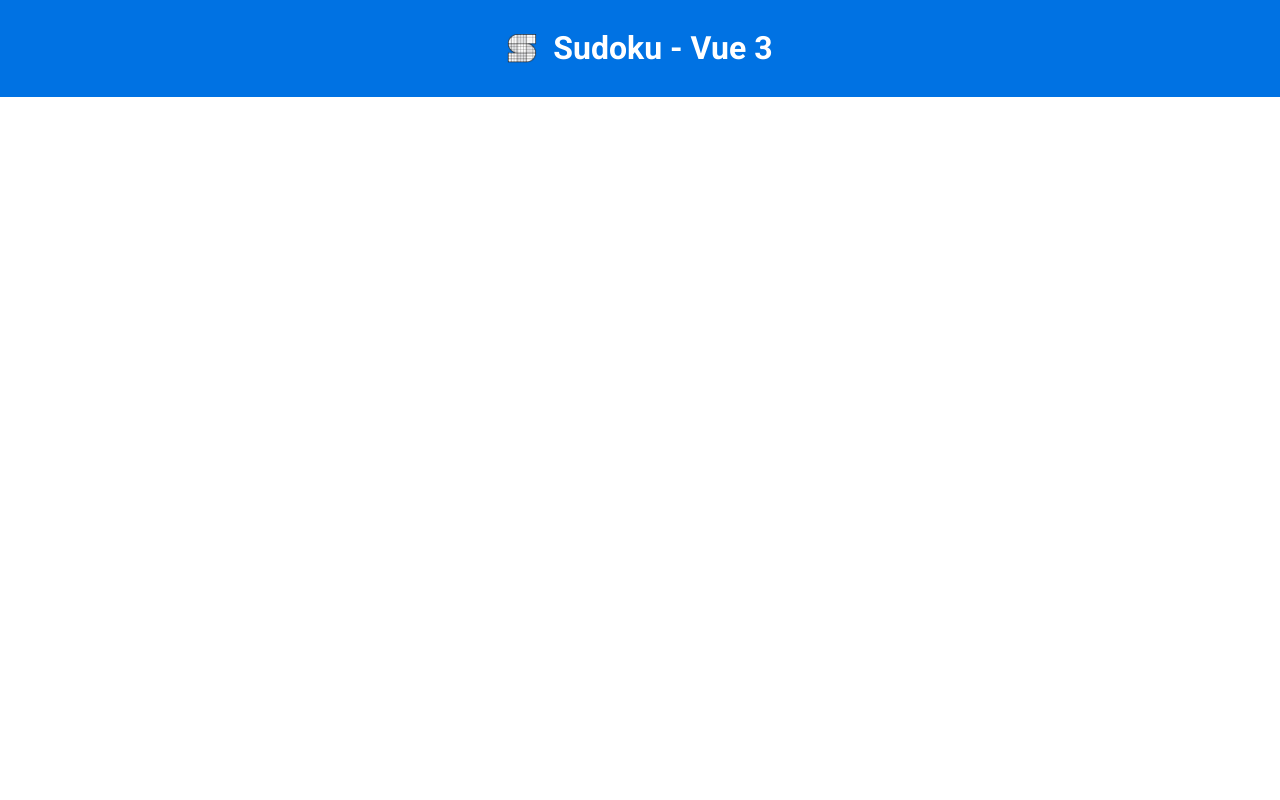
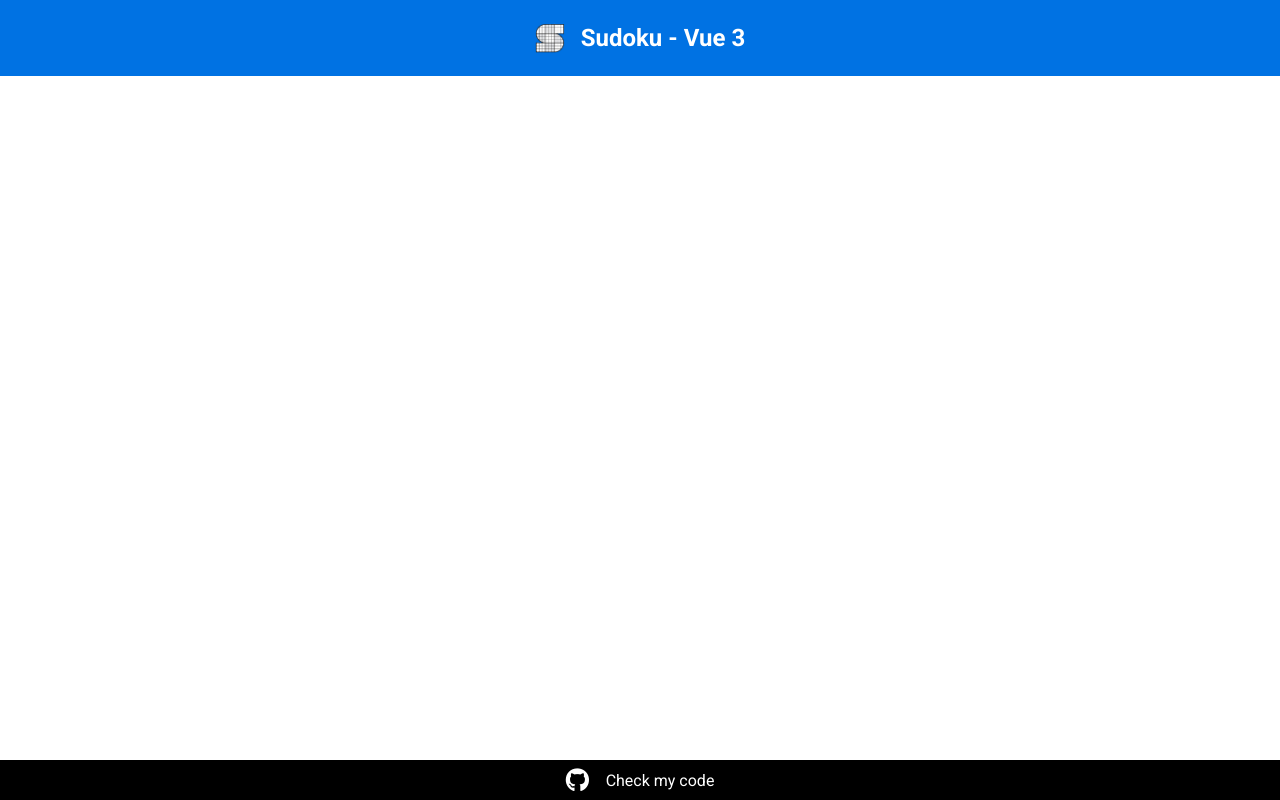
Before and after one commit to adnanZe/Sudoku_Vue_3, a Vue app: page / in a window 1280 px wide. Built offline with nearby package versions, Linux system fonts and the light colour scheme.

Commit message:
wip to make base-button

```diff
--- a/public/index.html
+++ b/public/index.html
@@ -5,6 +5,10 @@
     <meta http-equiv="X-UA-Compatible" content="IE=edge" />
     <meta name="viewport" content="width=device-width,initial-scale=1.0" />
     <link rel="icon" href="<%= BASE_URL %>favicon.ico" />
+    <link
+      rel="stylesheet"
+      href="https://cdnjs.cloudflare.com/ajax/libs/font-awesome/6.1.1/css/all.min.css"
+    />
     <title>Sudoku Vue 3</title>
   </head>
   <body>
--- a/src/App.vue
+++ b/src/App.vue
@@ -1,11 +1,13 @@
 <template>
   <the-header></the-header>
+  <the-footer></the-footer>
 </template>
 
 <script>
+import TheFooter from "./components/layouts/TheFooter.vue";
 import TheHeader from "./components/layouts/TheHeader.vue";
 export default {
-  components: { TheHeader },
+  components: { TheHeader, TheFooter },
 };
 </script>
 
--- /dev/null
+++ b/src/components/layouts/TheFooter.vue
@@ -0,0 +1,41 @@
+<template>
+  <footer>
+    <a href="https://github.com/adnanZe/Sudoku_Vue_3" target="_blank">
+      <i class="fa-brands fa-github"> </i>
+      Check my code
+    </a>
+  </footer>
+</template>
+
+<script>
+export default {};
+</script>
+
+<style scoped>
+footer {
+  position: fixed;
+  bottom: 0;
+  left: 0;
+  right: 0;
+  padding: 0.5rem;
+  background-color: black;
+  display: flex;
+  align-items: center;
+  justify-content: center;
+}
+
+a {
+  color: white;
+  text-decoration: none;
+  display: flex;
+  align-items: center;
+  justify-content: center;
+}
+
+i {
+  width: 2rem;
+  color: white;
+  font-size: 1.5rem;
+  margin-right: 0.5rem;
+}
+</style>
--- a/src/components/layouts/TheHeader.vue
+++ b/src/components/layouts/TheHeader.vue
@@ -6,11 +6,7 @@
 </template>
 
 <script>
-export default {
-  data() {
-    return {};
-  },
-};
+export default {};
 </script>
 
 <style scoped>
@@ -29,5 +25,6 @@ img {
 h1 {
   margin-left: 1rem;
   color: white;
+  font-size: 1.5rem;
 }
 </style>
```
Also changed, not shown: src/components/UI/BaseButton.vue (added, +32 -0 lines), src/components/comannds/TheComands.vue (added, +7 -0 lines).
